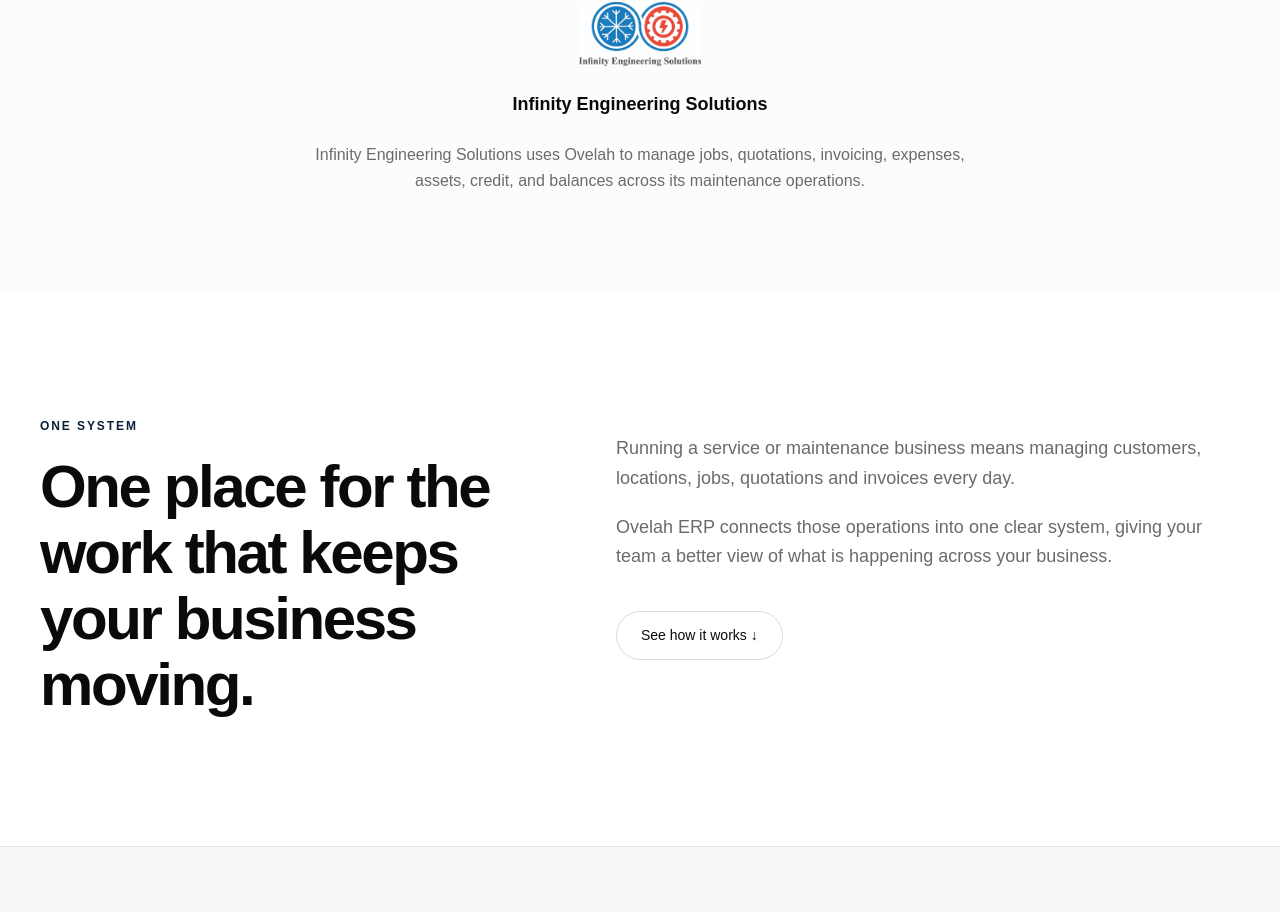
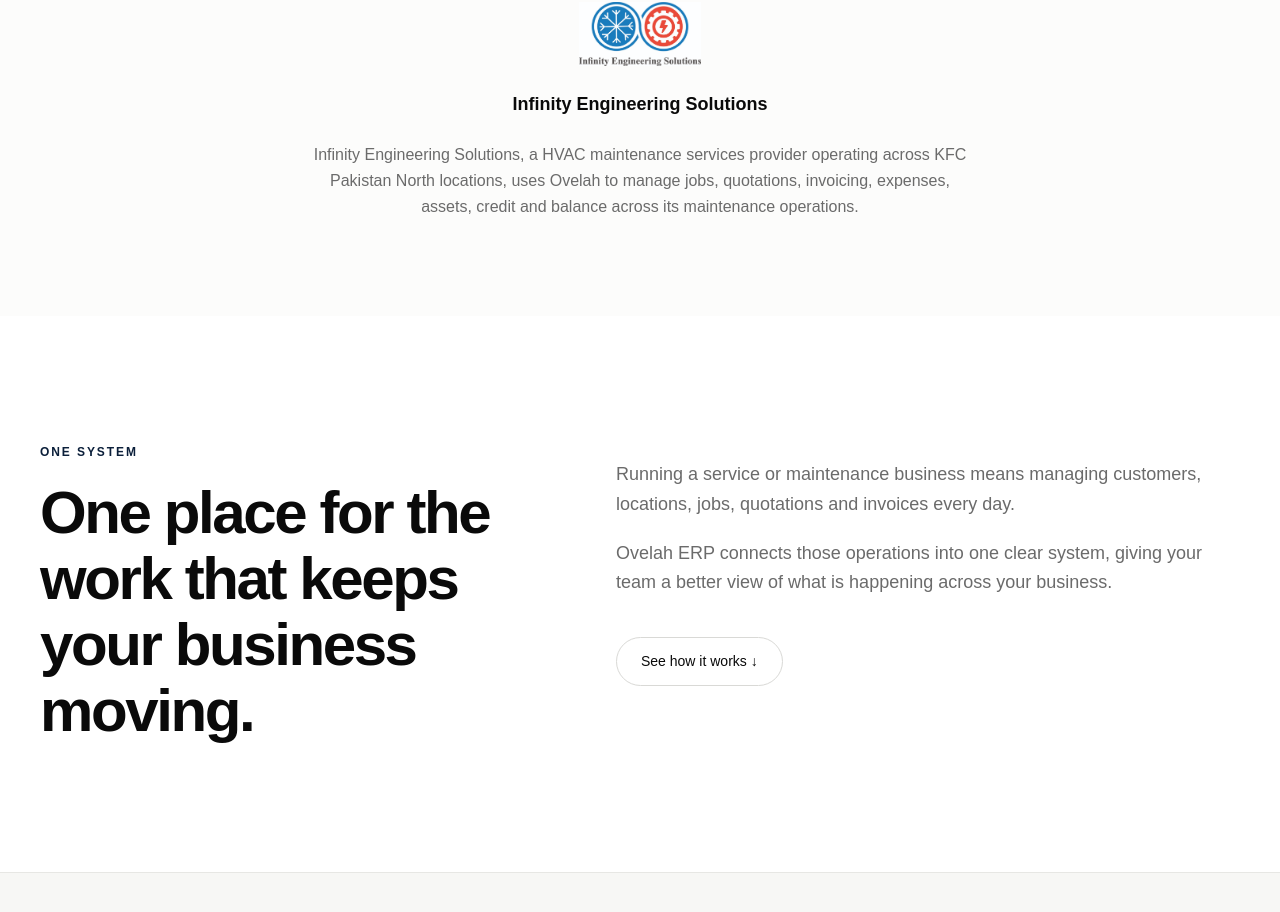
Before and after one commit to anass-nadeem/ovelah-website, a Next.js app: page / in a window 1280 px wide. Shown: the part 1545-2457 px from the top of the page. Built offline with nearby package versions, Linux system fonts and the light colour scheme.

Commit message:
infinity desc change

```diff
--- a/components/sections/ActiveClients.tsx
+++ b/components/sections/ActiveClients.tsx
@@ -26,7 +26,7 @@
             </h3>
 
             <p className="max-w-2xl text-sm leading-relaxed text-[#6b6b6b] md:text-base">
-              Infinity Engineering Solutions uses Ovelah to manage jobs, quotations, invoicing, expenses, assets, credit, and balances across its maintenance operations.
+              Infinity Engineering Solutions, a HVAC maintenance services provider operating across KFC Pakistan North locations,  uses Ovelah to manage jobs, quotations, invoicing, expenses, assets, credit and balance across its maintenance operations.
             </p>
           </div>
         </div>
```
